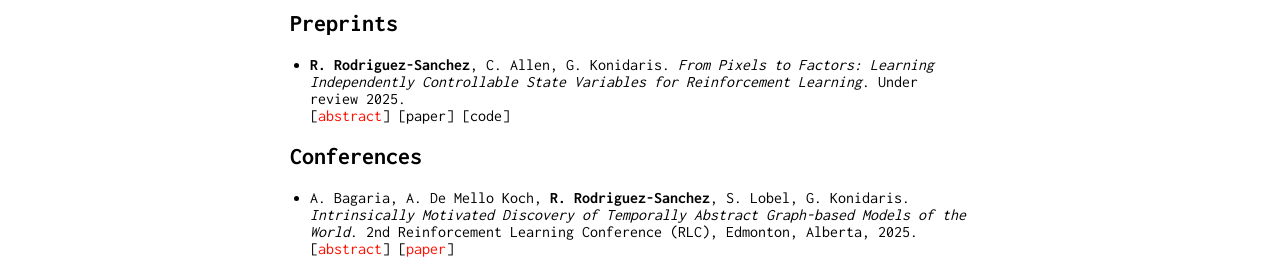
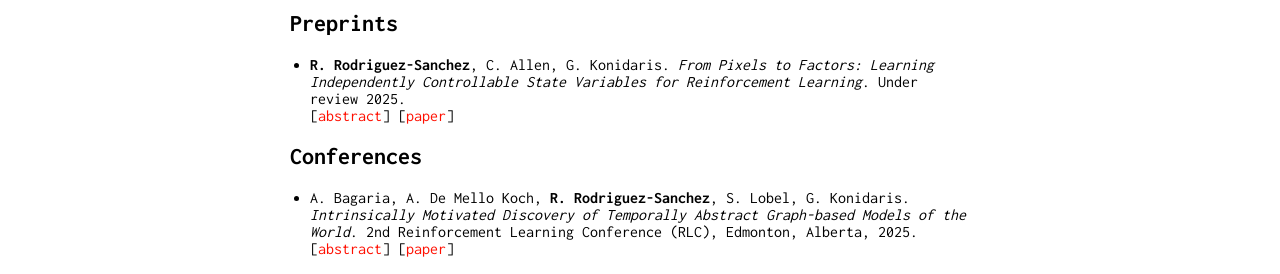
Before and after one commit to rafarodsa/rafarodsa.github.io, a Jekyll site: the page built from index.md, in a window 1280 px wide. Shown: the part 783-1057 px from the top of the page. Built offline with Jekyll 4.4.1, drawn with Linux system fonts in a browser that asks for light colours.

Commit message:
added link to acf paper

```diff
--- a/index.md
+++ b/index.md
@@ -27,7 +27,7 @@ Furthermore, I've also worked at the intersection of Natural Language and RL, in
 
 ## **Preprints**
 - **R. Rodriguez-Sanchez**, C. Allen, G. Konidaris. *From Pixels to Factors: Learning Independently Controllable State Variables for Reinforcement Learning*. Under review 2025.
-[<a href="#" onclick="toggleExpand('abstract_factor')">abstract</a>] [paper] [code]
+[<a href="#" onclick="toggleExpand('abstract_factor')">abstract</a>] [[paper](http://arxiv.org/abs/2510.02484)]
 <div class="expandable-content" id="abstract_factor" style="display: none;">
 Algorithms that exploit factored Markov decision processes are far more sample-efficient than factor-agnostic methods, yet they assume a factored representation is known a priori---a requirement that breaks down when the agent sees only high-dimensional observations. Conversely, deep reinforcement learning handles such inputs but cannot benefit from factored structure. We address this representation problem with Action-Controllable Factorization (ACF), a contrastive learning approach that uncovers independently controllable latent variables---state components each action can influence separately. ACF leverages sparsity: actions typically affect only a subset of variables, while the rest evolve under the environment's dynamics, yielding informative data for contrastive training. ACF recovers the ground truth controllable factors directly from pixel observations on three benchmarks with known factored structure---Taxi, FourRooms, and MiniGrid-DoorKey---consistently outperforming baseline disentanglement algorithms.
 </div>
```
